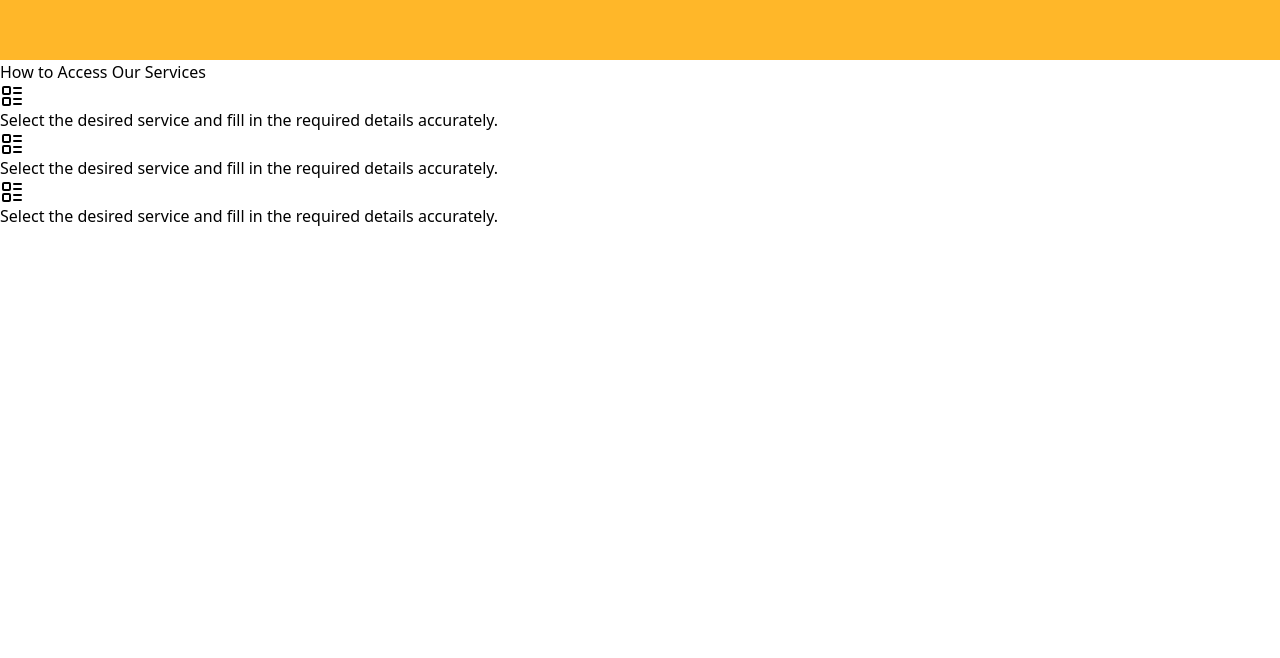
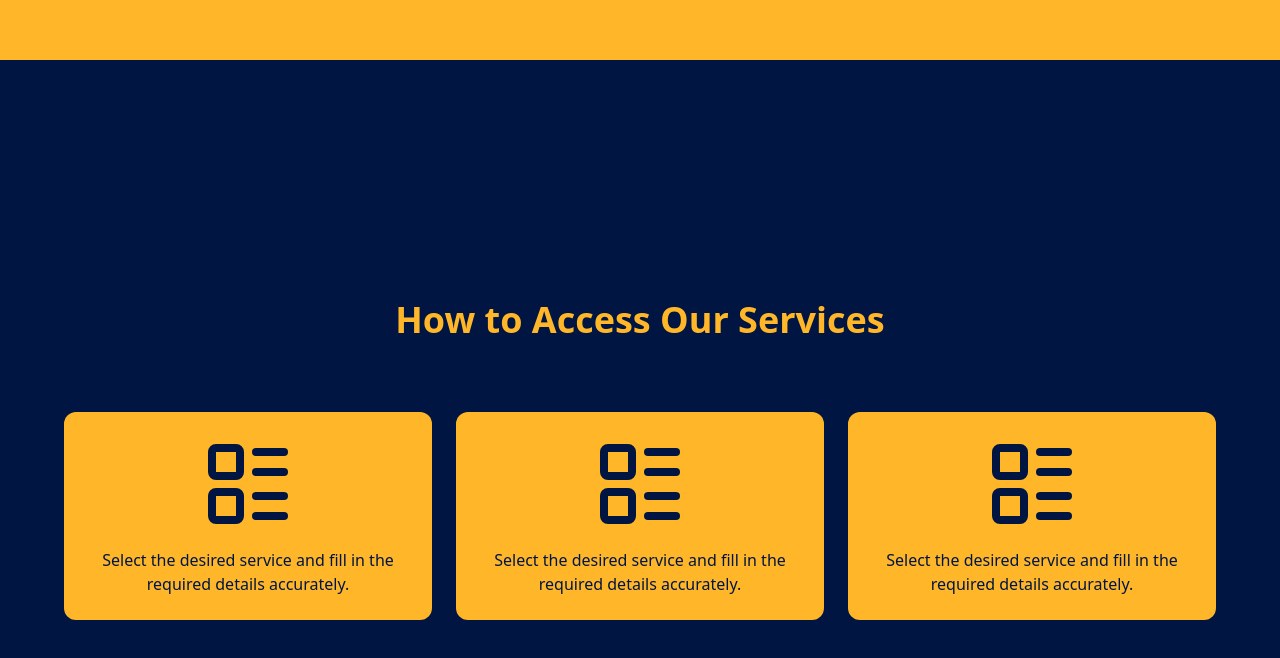
Before and after one commit to llatifah99/web-travel, a React (Vite) app: page / in a window 1280 px wide. Shown: the part 1540-2198 px from the top of the page. Before the commit the page ends 1768 px from the top, so only its background shows below. Built offline with nearby package versions, Linux system fonts and the light colour scheme.

Commit message:
style page how to access

```diff
--- a/src/components/CardHowToAccess.jsx
+++ b/src/components/CardHowToAccess.jsx
@@ -2,12 +2,18 @@ const CardHowToAccess = ({ items }) => {
   console.log(items);
   return (
     <>
-      {items.map((items) => (
-        <div key={items.id}>
-          <div>{items.icon}</div>
-          <p>{items.text}</p>
-        </div>
-      ))}
+      <div className="grid grid-cols-1 sm:grid-cols-3 gap-6 mt-8">
+        {items.map((items) => (
+          <div
+            key={items.id}
+            className="text-blue-001541 rounded-xl p-6 flex flex-col items-center justify-center bg-yellow-FFB729 text-center
+            transition-all duration-300 ease-in-out transform hover:scale-105 hover:shadow-xl"
+          >
+            <div className="mb-4">{items.icon}</div>
+            <p className="text-sm md:text-base">{items.text}</p>
+          </div>
+        ))}
+      </div>
     </>
   );
 };
--- a/src/components/CardWhyChooseUs.jsx
+++ b/src/components/CardWhyChooseUs.jsx
@@ -7,7 +7,7 @@ const CardWhyChooseUs = ({ reasons }) => {
             key={reason.id}
             className="bg-blue-001541 rounded-xl p-6 flex flex-col items-center justify-center text-yellow-FFB729 text-center"
           >
-            <div className="mb-4 text-4xl">{reason.icon}</div>
+            <div className="mb-4">{reason.icon}</div>
             <p className="text-sm md:text-base">{reason.text}</p>
           </div>
         ))}
--- a/src/page/HowToAccess.jsx
+++ b/src/page/HowToAccess.jsx
@@ -4,24 +4,36 @@ const HowToAccess = () => {
   const items = [
     {
       id: 1,
-      icon: <LayoutList />,
+      icon: <LayoutList size={96} />,
       text: "Select the desired service and fill in the required details accurately.",
     },
     {
       id: 2,
-      icon: <LayoutList />,
+      icon: <LayoutList size={96} />,
       text: "Select the desired service and fill in the required details accurately.",
     },
     {
       id: 3,
-      icon: <LayoutList />,
+      icon: <LayoutList size={96} />,
       text: "Select the desired service and fill in the required details accurately.",
     },
   ];
   return (
     <>
-      <div>
-        <h1>How to Access Our Services</h1>
+      <div
+        className="bg-blue-001541
+        flex flex-col items-center justify-center
+        min-h-screen
+        bg-cover
+        bg-center
+        items-center
+        text-left
+        px-6
+        md:px-16"
+      >
+        <h1 className="pb-10 text-4xl font-bold text-yellow-FFB729 text-center">
+          How to Access Our Services
+        </h1>
         <CardHowToAccess items={items} />
       </div>
     </>
```
